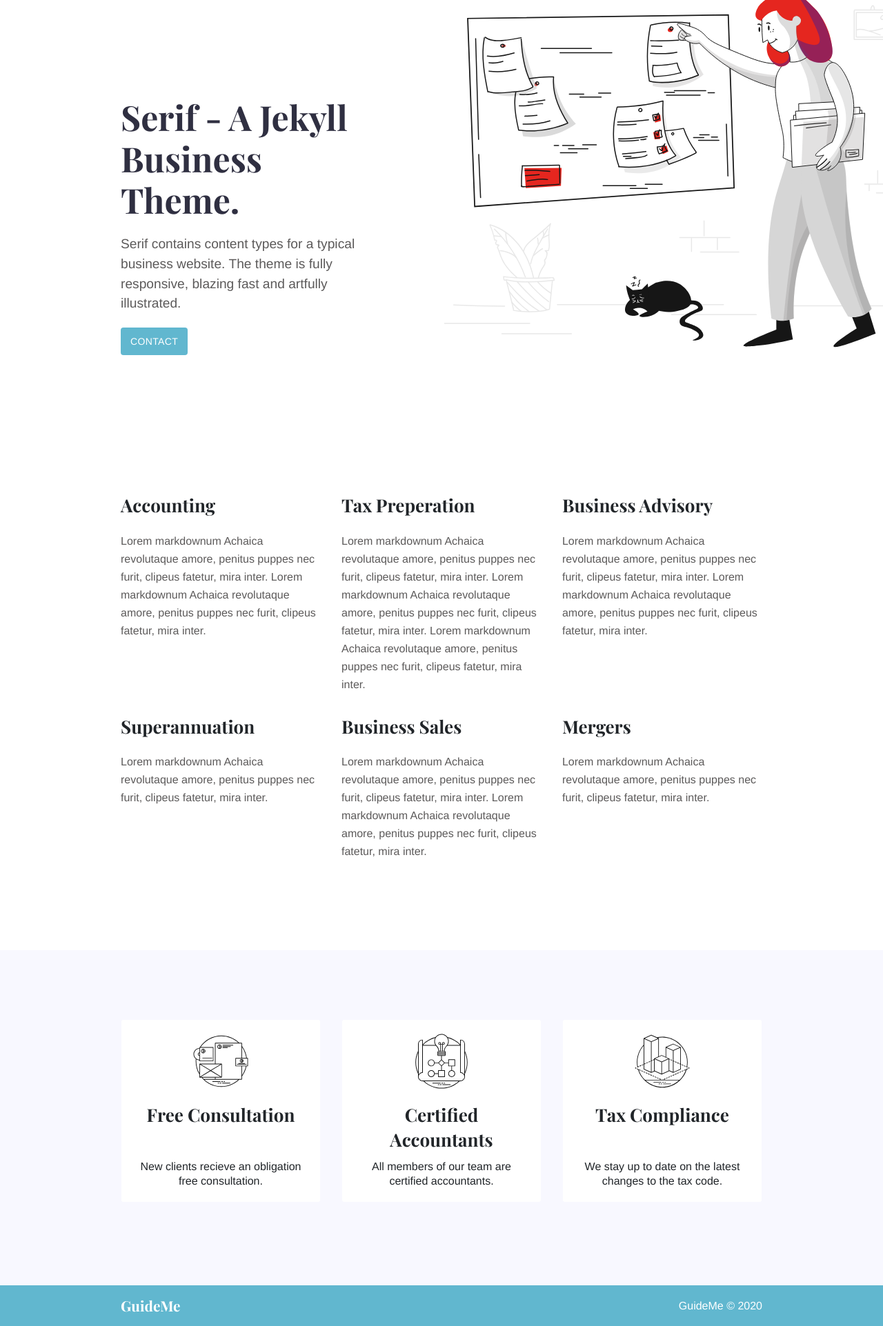
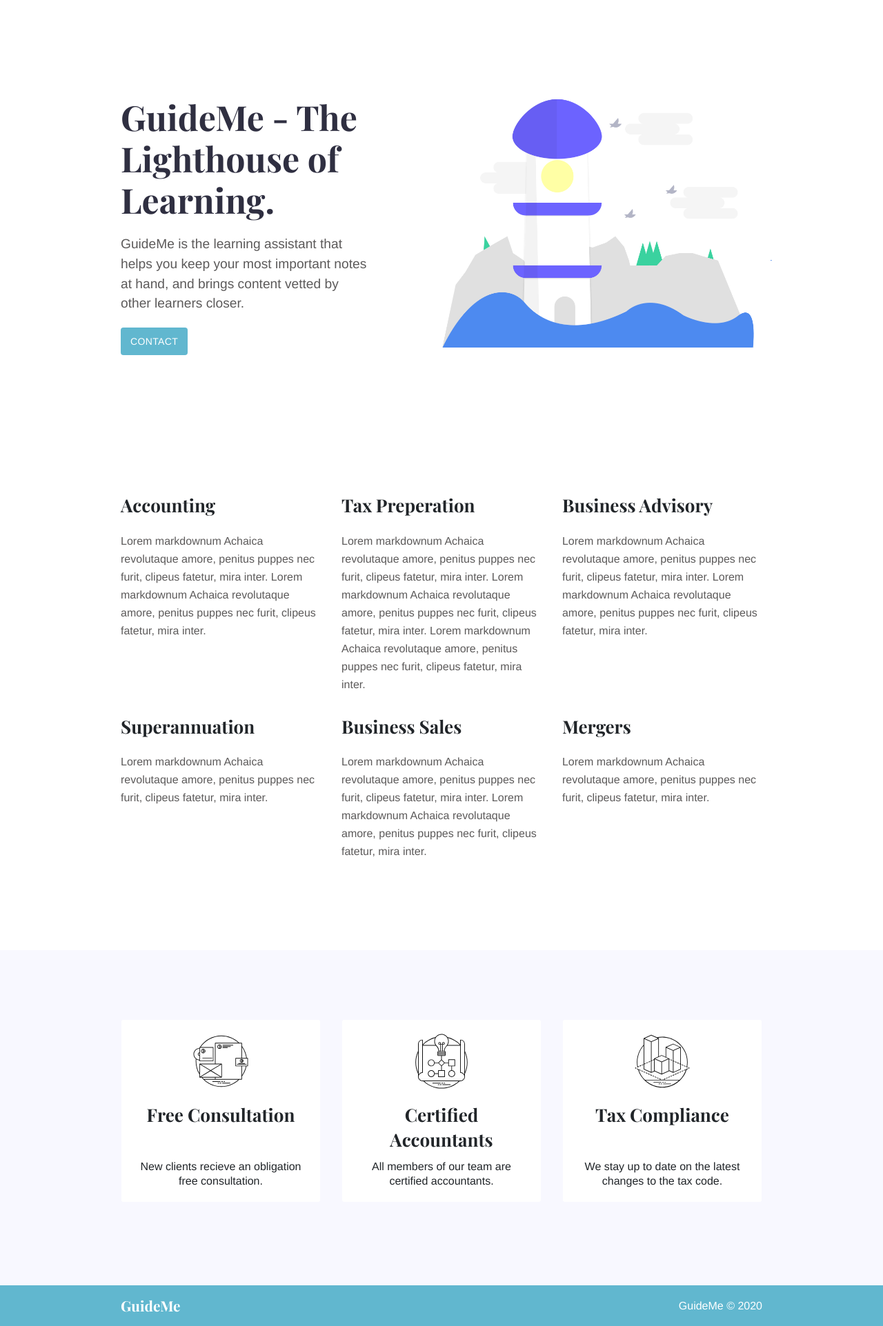
Before and after one commit to Unicorns-guideMe/LandingPage, a Jekyll site: the page built from index.md, in a window 1280 px wide. Shown: the whole page at 69% size. Built offline with Jekyll 4.4.1, drawn with Linux system fonts in a browser that asks for light colours.

Commit message:
Adding intro text and image (#2)

```diff
--- a/_sass/components/_intro-image.scss
+++ b/_sass/components/_intro-image.scss
@@ -14,17 +14,17 @@
     position: absolute;
     bottom: -50px;
     left: -50px;
-    width: 700px;
+    width: 500px;
   }
   @include media-breakpoint-up(lg) {
     bottom: -60px;
     left: -60px;
-    width: 800px;
+    width: 600px;
   }
   @include media-breakpoint-up(xl) {
     bottom: -100px;
     left: -70px;
-    width: 850px;
+    width: 750px;
   }
 }
 .intro-image-hide-mobile {
--- a/index.md
+++ b/index.md
@@ -1,12 +1,12 @@
 ---
-title: Jekyll Serif Theme
+title: GuideMe
 layout: home
-description: Jekyll Serif contains content types for a typical business website. The theme is fully responsive, blazing fast and artfully illustrated.
-intro_image: "images/illustrations/pointing.svg"
+description: GuideMe is the learning assistant that helps you keep your most important notes at hand, and brings content vetted by other learners closer.
+intro_image: "images/illustrations/Lighthouse.png"
 intro_image_absolute: true
 intro_image_hide_on_mobile: true
 ---
 
-# Serif - A Jekyll Business Theme.
+# GuideMe - The Lighthouse of Learning.
 
-Serif contains content types for a typical business website. The theme is fully responsive, blazing fast and artfully illustrated.
+GuideMe is the learning assistant that helps you keep your most important notes at hand, and brings content vetted by other learners closer.
```
Also changed, not shown: images/illustrations/Lighthouse.png (added).
